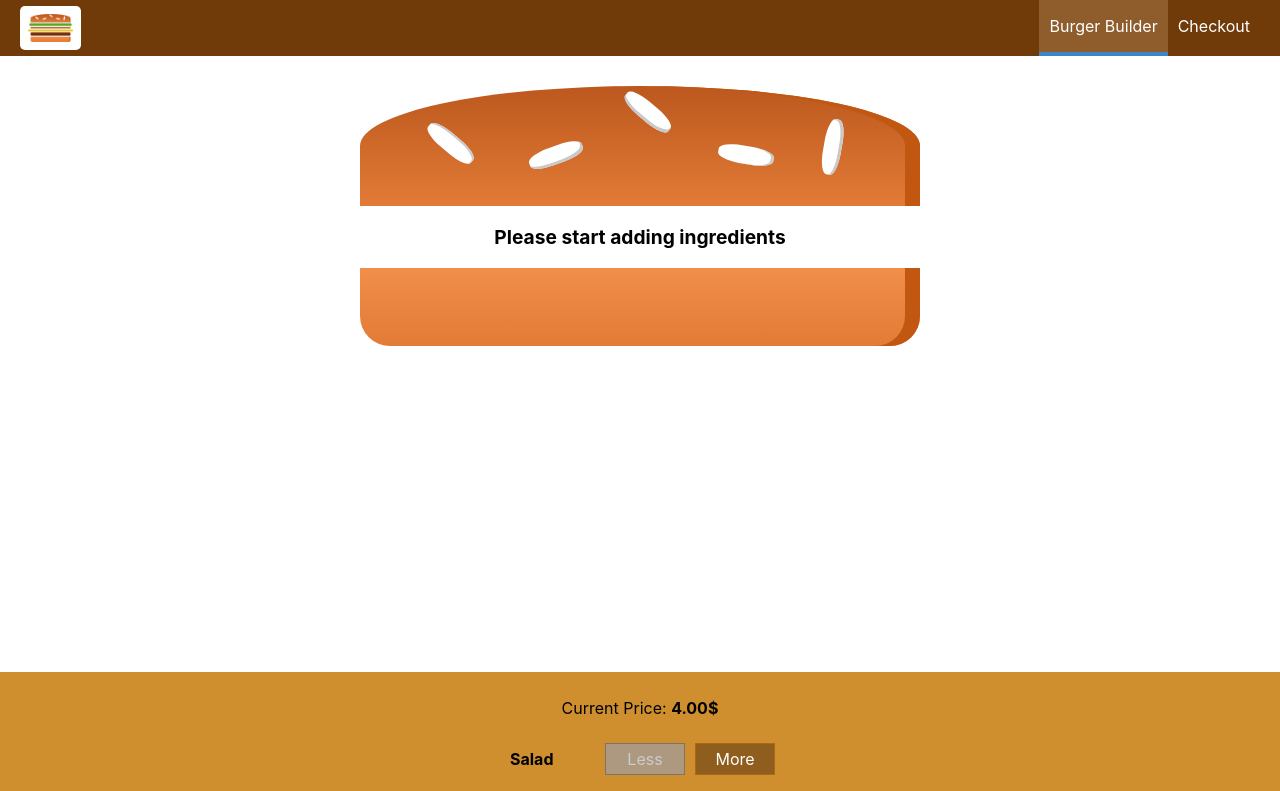
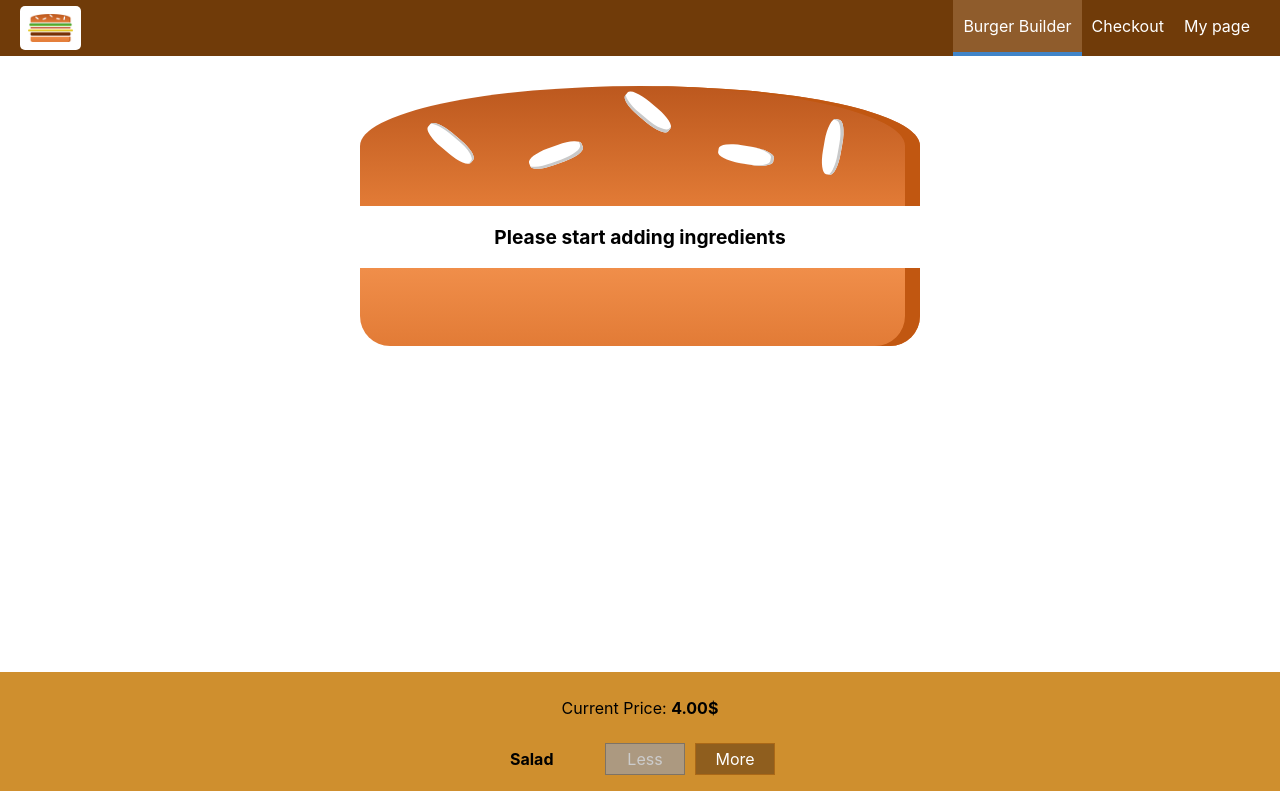
Before and after one commit to henkzor/burger-builder, a React (Create React App) app: page / in a window 1280 px wide. Shown: the top 791 px of the page. Built offline with nearby package versions, Linux system fonts and the light colour scheme.

Commit message:
Updated references and initaited routing in app

```diff
--- a/src/Components/Navigation/NavigationItems/NavigationItems.js
+++ b/src/Components/Navigation/NavigationItems/NavigationItems.js
@@ -9,6 +9,7 @@ const navigationItems = (props) =>(
     <ul className={classes.NavigationItems}>
         <NavigationItem link="/" active>Burger Builder</NavigationItem>
         <NavigationItem link="/" >Checkout</NavigationItem>
+        <NavigationItem link="/" >My page</NavigationItem>
     </ul>
     );
 
--- a/src/Containers/App.js
+++ b/src/Containers/App.js
@@ -8,8 +8,7 @@ class App extends Component {
     return (
       <div >
         <Layout>
-
-          <BurgerBuilder />
+            <BurgerBuilder />
 
         </Layout>
       </div>
--- a/src/index.js
+++ b/src/index.js
@@ -3,10 +3,15 @@ import ReactDOM from 'react-dom';
 import './index.css';
 import App from './Containers/App';
 import * as serviceWorker from './serviceWorker';
+import {BrowserRouter} from 'react-router-dom';
 
 ReactDOM.render(
   <React.StrictMode>
-    <App />
+    <BrowserRouter>
+
+      <App />
+
+    </BrowserRouter>
   </React.StrictMode>,
   document.getElementById('root')
 );
```
Also changed, not shown: package.json (+6 -1 lines), src/Containers/MyPage/MyPage.js (added), 1 other file (tests, documents, lock files or other folders).
